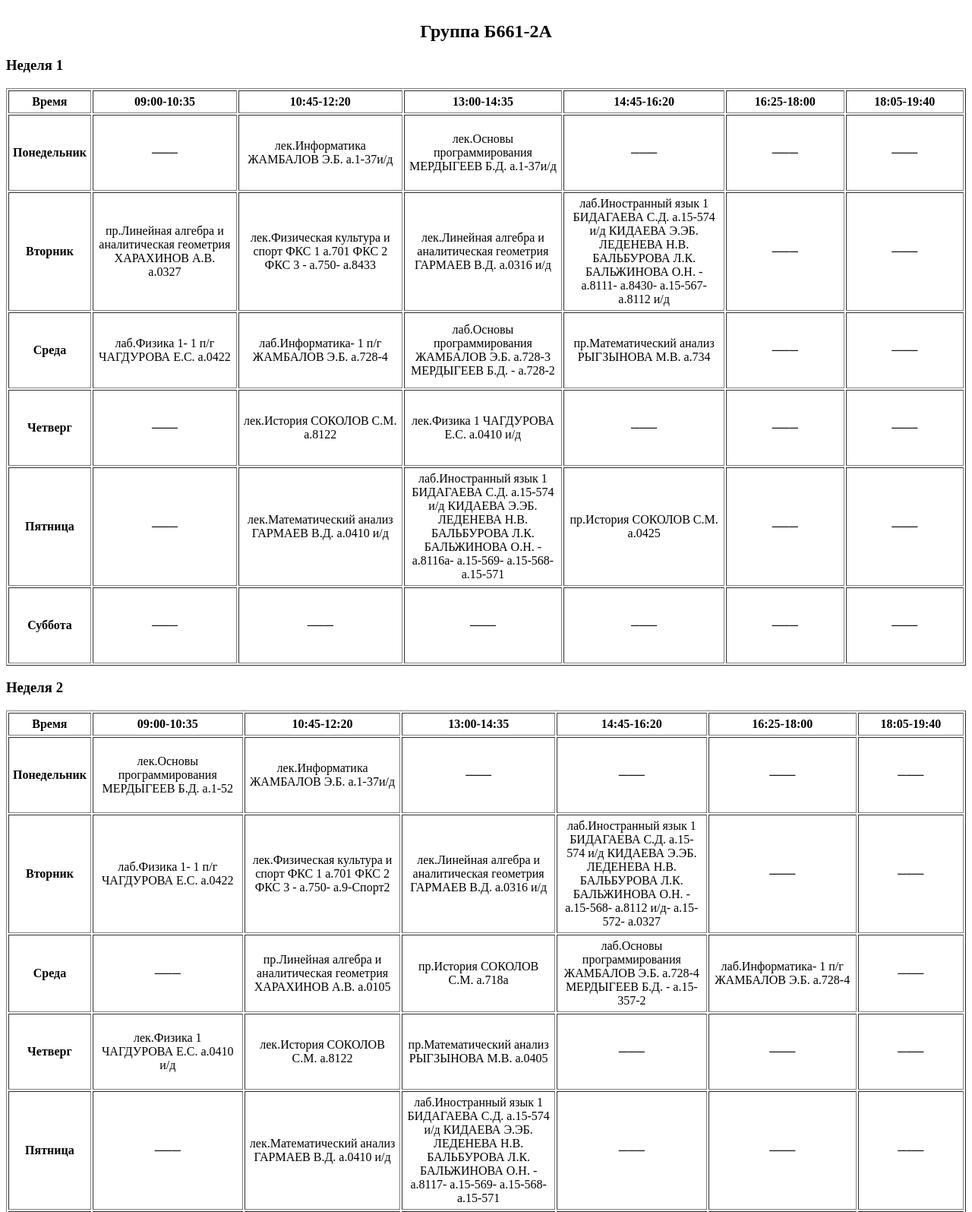
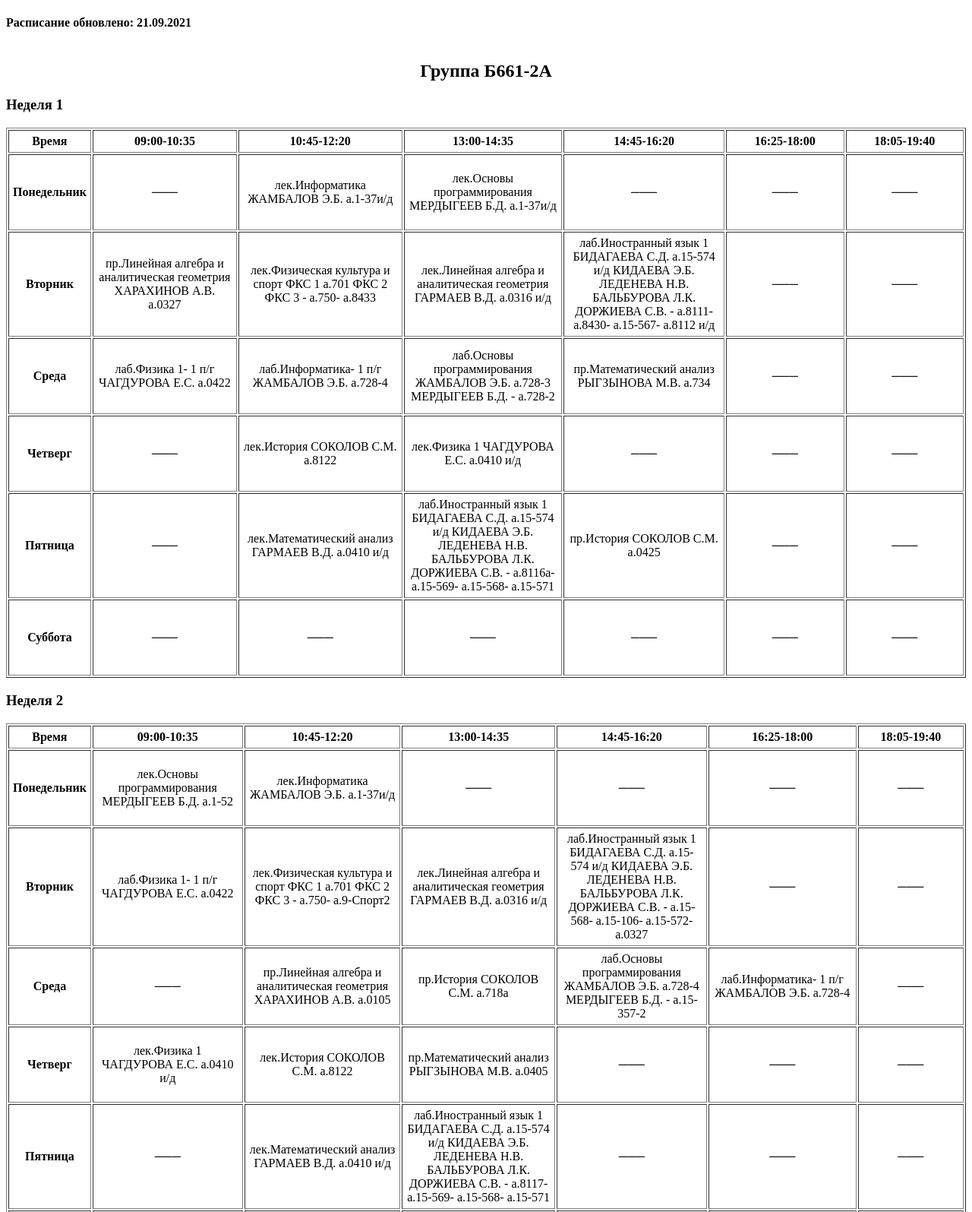
Before and after one commit to AndyTech-IT/TimeTable, a plain HTML site: page index.html in a window 1280 px wide. Shown: the top 1595 px of the page at 76% size. Drawn offline with Linux system fonts and the light colour scheme.

Commit message:
Add files via upload

```diff
--- a/index.html
+++ b/index.html
@@ -11,7 +11,7 @@
 		h2 {text-align: center;}
 		h3 {text-align: left;}
 	</style>
-
+	<h4>Расписание обновлено: 21.09.2021</h4>
 	<table cellspacing="2" border="1" cellpadding="5">
 		<caption>
 			<h2>Группа Б661-2А</h2>
@@ -40,7 +40,7 @@
 			<td  width="300">пр.Линейная алгебра и аналитическая геометрия ХАРАХИНОВ А.В. а.0327</td>
 			<td  width="300">лек.Физическая культура и спорт ФКС 1 а.701 ФКС 2 ФКС 3 - а.750- а.8433</td>
 			<td  width="300">лек.Линейная алгебра и аналитическая геометрия ГАРМАЕВ В.Д. а.0316 и/д</td>
-			<td  width="300">лаб.Иностранный язык 1 БИДАГАЕВА С.Д. а.15-574 и/д КИДАЕВА Э.ЭБ. ЛЕДЕНЕВА Н.В. БАЛЬБУРОВА Л.К. БАЛЬЖИНОВА О.Н. - а.8111- а.8430- а.15-567- а.8112 и/д</td>
+			<td  width="300">лаб.Иностранный язык 1 БИДАГАЕВА С.Д. а.15-574 и/д КИДАЕВА Э.Б. ЛЕДЕНЕВА Н.В. БАЛЬБУРОВА Л.К. ДОРЖИЕВА С.В. - а.8111- а.8430- а.15-567- а.8112 и/д</td>
 			<td  width="300">───</td>
 			<td  width="300">───</td>
 		</tr>
@@ -66,7 +66,7 @@
 			<th>Пятница</th>
 			<td  width="300">───</td>
 			<td  width="300">лек.Математический анализ ГАРМАЕВ В.Д. а.0410 и/д</td>
-			<td  width="300">лаб.Иностранный язык 1 БИДАГАЕВА С.Д. а.15-574 и/д КИДАЕВА Э.ЭБ. ЛЕДЕНЕВА Н.В. БАЛЬБУРОВА Л.К. БАЛЬЖИНОВА О.Н. - а.8116а- а.15-569- а.15-568- а.15-571</td>
+			<td  width="300">лаб.Иностранный язык 1 БИДАГАЕВА С.Д. а.15-574 и/д КИДАЕВА Э.Б. ЛЕДЕНЕВА Н.В. БАЛЬБУРОВА Л.К. ДОРЖИЕВА С.В. - а.8116а- а.15-569- а.15-568- а.15-571</td>
 			<td  width="300">пр.История СОКОЛОВ С.М. а.0425</td>
 			<td  width="300">───</td>
 			<td  width="300">───</td>
@@ -110,7 +110,7 @@
 			<td  width="300">лаб.Физика 1- 1 п/г ЧАГДУРОВА Е.С. а.0422</td>
 			<td  width="300">лек.Физическая культура и спорт ФКС 1 а.701 ФКС 2 ФКС 3 - а.750- а.9-Спорт2</td>
 			<td  width="300">лек.Линейная алгебра и аналитическая геометрия ГАРМАЕВ В.Д. а.0316 и/д</td>
-			<td  width="300">лаб.Иностранный язык 1 БИДАГАЕВА С.Д. а.15-574 и/д КИДАЕВА Э.ЭБ. ЛЕДЕНЕВА Н.В. БАЛЬБУРОВА Л.К. БАЛЬЖИНОВА О.Н. - а.15-568- а.8112 и/д- а.15-572- а.0327</td>
+			<td  width="300">лаб.Иностранный язык 1 БИДАГАЕВА С.Д. а.15-574 и/д КИДАЕВА Э.Б. ЛЕДЕНЕВА Н.В. БАЛЬБУРОВА Л.К. ДОРЖИЕВА С.В. - а.15-568- а.15-106- а.15-572- а.0327</td>
 			<td  width="300">───</td>
 			<td  width="300">───</td>
 		</tr>
@@ -136,7 +136,7 @@
 			<th>Пятница</th>
 			<td  width="300">───</td>
 			<td  width="300">лек.Математический анализ ГАРМАЕВ В.Д. а.0410 и/д</td>
-			<td  width="300">лаб.Иностранный язык 1 БИДАГАЕВА С.Д. а.15-574 и/д КИДАЕВА Э.ЭБ. ЛЕДЕНЕВА Н.В. БАЛЬБУРОВА Л.К. БАЛЬЖИНОВА О.Н. - а.8117- а.15-569- а.15-568- а.15-571</td>
+			<td  width="300">лаб.Иностранный язык 1 БИДАГАЕВА С.Д. а.15-574 и/д КИДАЕВА Э.Б. ЛЕДЕНЕВА Н.В. БАЛЬБУРОВА Л.К. ДОРЖИЕВА С.В. - а.8117- а.15-569- а.15-568- а.15-571</td>
 			<td  width="300">───</td>
 			<td  width="300">───</td>
 			<td  width="300">───</td>
@@ -181,7 +181,7 @@
 			<td  width="300">пр.Линейная алгебра и аналитическая геометрия ХАРАХИНОВ А.В. а.0327</td>
 			<td  width="300">лек.Физическая культура и спорт ФКС 1 а.701 ФКС 2 ФКС 3 - а.750- а.8433</td>
 			<td  width="300">лек.Линейная алгебра и аналитическая геометрия ГАРМАЕВ В.Д. а.0316 и/д</td>
-			<td  width="300">лаб.Иностранный язык 1 БИДАГАЕВА С.Д. а.15-574 и/д КИДАЕВА Э.ЭБ. ЛЕДЕНЕВА Н.В. БАЛЬБУРОВА Л.К. БАЛЬЖИНОВА О.Н. - а.8111- а.8430- а.15-567- а.8112 и/д</td>
+			<td  width="300">лаб.Иностранный язык 1 БИДАГАЕВА С.Д. а.15-574 и/д КИДАЕВА Э.Б. ЛЕДЕНЕВА Н.В. БАЛЬБУРОВА Л.К. ДОРЖИЕВА С.В. - а.8111- а.8430- а.15-567- а.8112 и/д</td>
 			<td  width="300">───</td>
 			<td  width="300">───</td>
 		</tr>
@@ -207,7 +207,7 @@
 			<th>Пятница</th>
 			<td  width="300">───</td>
 			<td  width="300">лек.Математический анализ ГАРМАЕВ В.Д. а.0410 и/д</td>
-			<td  width="300">лаб.Иностранный язык 1 БИДАГАЕВА С.Д. а.15-574 и/д КИДАЕВА Э.ЭБ. ЛЕДЕНЕВА Н.В. БАЛЬБУРОВА Л.К. БАЛЬЖИНОВА О.Н. - а.8116а- а.15-569- а.15-568- а.15-571</td>
+			<td  width="300">лаб.Иностранный язык 1 БИДАГАЕВА С.Д. а.15-574 и/д КИДАЕВА Э.Б. ЛЕДЕНЕВА Н.В. БАЛЬБУРОВА Л.К. ДОРЖИЕВА С.В. - а.8116а- а.15-569- а.15-568- а.15-571</td>
 			<td  width="300">пр.История СОКОЛОВ С.М. а.0425</td>
 			<td  width="300">───</td>
 			<td  width="300">───</td>
@@ -251,7 +251,7 @@
 			<td  width="300">───</td>
 			<td  width="300">лек.Физическая культура и спорт ФКС 1 а.701 ФКС 2 ФКС 3 - а.750- а.9-Спорт2</td>
 			<td  width="300">лек.Линейная алгебра и аналитическая геометрия ГАРМАЕВ В.Д. а.0316 и/д</td>
-			<td  width="300">лаб.Иностранный язык 1 БИДАГАЕВА С.Д. а.15-574 и/д КИДАЕВА Э.ЭБ. ЛЕДЕНЕВА Н.В. БАЛЬБУРОВА Л.К. БАЛЬЖИНОВА О.Н. - а.15-568- а.8112 и/д- а.15-572- а.0327</td>
+			<td  width="300">лаб.Иностранный язык 1 БИДАГАЕВА С.Д. а.15-574 и/д КИДАЕВА Э.Б. ЛЕДЕНЕВА Н.В. БАЛЬБУРОВА Л.К. ДОРЖИЕВА С.В. - а.15-568- а.15-106- а.15-572- а.0327</td>
 			<td  width="300">───</td>
 			<td  width="300">───</td>
 		</tr>
@@ -277,7 +277,7 @@
 			<th>Пятница</th>
 			<td  width="300">───</td>
 			<td  width="300">лек.Математический анализ ГАРМАЕВ В.Д. а.0410 и/д</td>
-			<td  width="300">лаб.Иностранный язык 1 БИДАГАЕВА С.Д. а.15-574 и/д КИДАЕВА Э.ЭБ. ЛЕДЕНЕВА Н.В. БАЛЬБУРОВА Л.К. БАЛЬЖИНОВА О.Н. - а.8117- а.15-569- а.15-568- а.15-571</td>
+			<td  width="300">лаб.Иностранный язык 1 БИДАГАЕВА С.Д. а.15-574 и/д КИДАЕВА Э.Б. ЛЕДЕНЕВА Н.В. БАЛЬБУРОВА Л.К. ДОРЖИЕВА С.В. - а.8117- а.15-569- а.15-568- а.15-571</td>
 			<td  width="300">лаб.Информатика- 1 п/г МЕЛЬНИКОВА Е.С. а.728-4</td>
 			<td  width="300">───</td>
 			<td  width="300">───</td>
```
